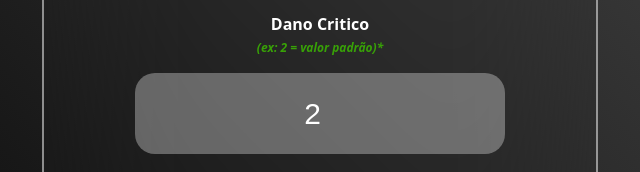
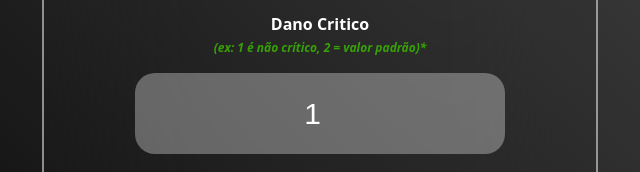
Before and after one commit to ayrtonmarinho/worldofedersite, a website: page tools/dano_bonus.html in a window 1280 px wide. Shown: the part 508-680 px from the top of the page, 320-960 px from the left. Drawn offline with Linux system fonts and the light colour scheme.

Commit message:
Ajuste: ajustado o valor padrão no campo critico.

```diff
--- a/tools/dano_bonus.html
+++ b/tools/dano_bonus.html
@@ -31,10 +31,10 @@
           <label
             title="O dano critico é referente ao acerto critico. O padrão é 2x o dano causado."
             for=""
-            >Dano Critico <br><i class="tooltip-1">(ex: 2 = valor padrão)*</i></label
+            >Dano Critico <br><i class="tooltip-1">(ex: 1 é não crítico, 2 = valor padrão)*</i></label
           >
         </p>
-        <input type="number" id="critical" value="2" />
+        <input type="number" id="critical" value="1" />
         <p><button onclick="calcular_dano()">Calcular</button></p>
         <p>Dano/Cura Total Causado</p>
         <p id="dano_total"></p>
```
